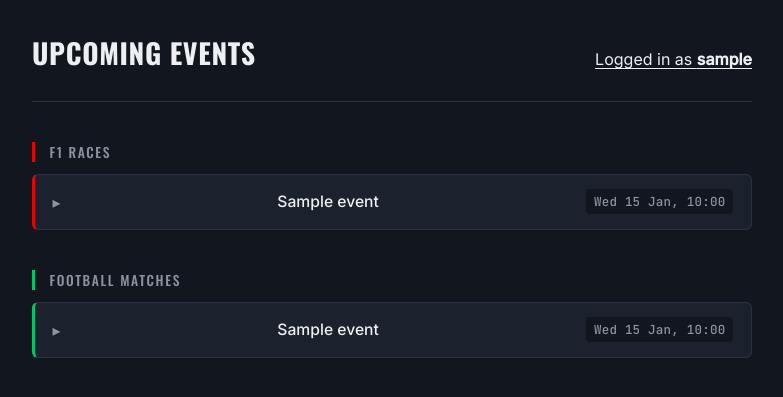
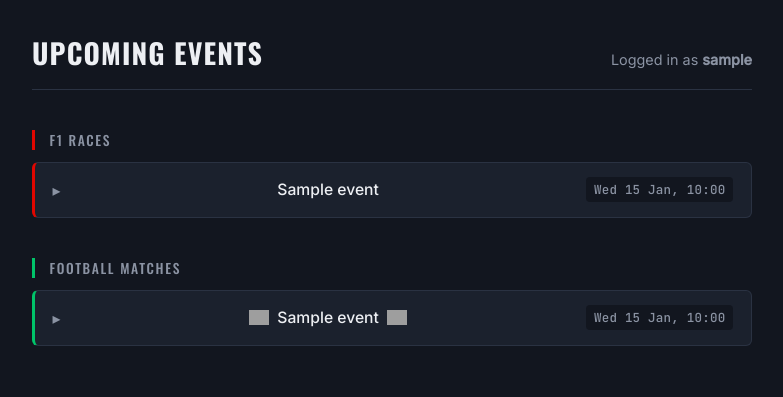
Before and after one commit to tmulwa1/Prediction-League-Tracker, a Flask app: template app/templates/index.html in a window 1280 px wide. Shown: the top 397 px of the page, without its empty margins (248-1031 px from the left). Run offline with Flask 3, Linux system fonts and the light colour scheme; tables that the repository leaves empty hold one stand-in row (values such as "Sample post"); the template is opened without the code that fills it: values that come from a table or form of the project are taken from there, most other values are stand-ins (such as "Sample title", 1, 10 or a date in 2020); grey boxes are pictures that could not be loaded.

Commit message:
Added team crests to event cards and some animation

```diff
--- a/app/static/css/style.css
+++ b/app/static/css/style.css
@@ -40,19 +40,26 @@
     font-family: 'Oswald', sans-serif;
     font-weight: 700;
     text-transform: uppercase;
-    letter-spacing: 0.04rem;
+    letter-spacing: 0.04em;
     font-size: 1.75rem;
     margin: 0;
 }
 
-/*User logged in*/
+/* Shows user logged in */
 .user-status {
+    font-size: 0.9rem;
+    color: var(--text-dim);
+    margin: 0;
+}
+
+.user-status a {
     color: var(--text);
     text-decoration: underline;
     text-underline-offset: 3px;
 }
 
-.user-status a:hover, .user-status a:focus-visible {
+.user-status a:hover,
+.user-status a:focus-visible {
     color: var(--football-accent);
 }
 
@@ -105,7 +112,8 @@
     border-left-color: var(--football-accent);
 }
 
-.event-card[open], .event-card:hover {
+.event-card[open],
+.event-card:hover {
     background: var(--surface-hover);
 }
 
@@ -140,6 +148,93 @@
     font-size: 0.98rem;
 }
 
+.event-teams {
+    display: inline-flex;
+    align-items: center;
+    gap: 0.5rem;
+}
+
+.team-crest {
+    width: 20px;
+    height: 20px;
+    object-fit: contain;
+    flex-shrink: 0;
+}
+
+/* F1 — a car sweeps across the card on hover */
+.event-card--f1 {
+    position: relative;
+}
+
+.event-card--f1::after {
+    content: '🏎️';
+    position: absolute;
+    top: 50%;
+    left: -2rem;
+    transform: translateY(-50%);
+    font-size: 1rem;
+    opacity: 0;
+    pointer-events: none;
+}
+
+.event-card--f1:hover::after {
+    animation: race-across 0.9s ease-in-out forwards;
+}
+
+@keyframes race-across {
+    0% {
+        left: -2rem;
+        opacity: 1;
+    }
+    90% {
+        opacity: 1;
+    }
+    100% {
+        left: 102%;
+        opacity: 0;
+    }
+}
+
+/* Football — the ball gets a little kick on hover */
+.event-card--football .event-summary::marker,
+.event-card--football .team-crest {
+    transition: transform 0.2s ease;
+}
+
+.event-card--football::before {
+    content: '⚽';
+    position: absolute;
+    top: 50%;
+    right: 0.9rem;
+    transform: translateY(-50%) scale(0.9);
+    font-size: 0.95rem;
+    opacity: 0;
+    pointer-events: none;
+}
+
+.event-card--football {
+    position: relative;
+}
+
+.event-card--football:hover::before {
+    animation: kick 0.5s ease-out forwards;
+}
+
+@keyframes kick {
+    0% {
+        opacity: 1;
+        transform: translateY(-50%) scale(0.9) translateX(0);
+    }
+    60% {
+        opacity: 1;
+        transform: translateY(-50%) scale(1.1) translateX(-1.4rem) rotate(-100deg);
+    }
+    100% {
+        opacity: 0;
+        transform: translateY(-50%) scale(0.9) translateX(-2.2rem) rotate(-160deg);
+    }
+}
+
 .event-date {
     font-family: 'JetBrains Mono', monospace;
     font-weight: 500;
@@ -169,6 +264,7 @@
     color: var(--text-dim);
 }
 
+/* Predict page */
 .predict-link {
     font-family: 'Oswald', sans-serif;
     font-weight: 500;
@@ -204,6 +300,7 @@
 @media (prefers-reduced-motion: reduce) {
     * {
         transition: none !important;
+        animation: none !important;
     }
 }
 
@@ -254,8 +351,9 @@
     margin-bottom: 0.4rem;
 }
 
-.form-group input, .form-group select {
-   width: 100%;
+.form-group input,
+.form-group select {
+    width: 100%;
     background: var(--bg);
     border: 1px solid var(--divider);
     border-radius: 4px;
@@ -265,12 +363,13 @@
     padding: 0.6rem 0.7rem;
 }
 
-.form-group input:focus-visible, .form-group select:focus-visible {
+.form-group input:focus-visible,
+.form-group select:focus-visible {
     outline: 2px solid var(--text);
     outline-offset: 1px;
 }
 
-/* Buttons */
+/* Button */
 .btn-submit {
     width: 100%;
     font-family: 'Oswald', sans-serif;
@@ -302,7 +401,7 @@
 .existing-prediction-note {
     background: var(--bg);
     border: 1px solid var(--divider);
-    border-left: 3px solid var(--f1-accent);
+    border-left: 3px solid var(--football-accent);
     border-radius: 4px;
     padding: 0.7rem 0.9rem;
     font-size: 0.85rem;
--- a/app/templates/index.html
+++ b/app/templates/index.html
@@ -38,15 +38,19 @@
         <section class="event-section event-section--football">
             <h2 class="section-label">Football Matches</h2>
             <div class="event-list">
-                {% for event in football_events %}
+                {% for card in football_cards %}
                 <details class="event-card event-card--football">
                     <summary class="event-summary">
-                        <span class="event-name">{{ event.name }}</span>
-                        <span class="event-date">{{ event.event_date.strftime('%a %d %b, %H:%M') }}</span>
+                        <span class="event-teams">
+                            {% if card.home_crest %}<img class="team-crest" src="{{ card.home_crest }}" alt="">{% endif %}
+                            <span class="event-name">{{ card.event.name }}</span>
+                            {% if card.away_crest %}<img class="team-crest" src="{{ card.away_crest }}" alt="">{% endif %}
+                        </span>
+                        <span class="event-date">{{ card.event.event_date.strftime('%a %d %b, %H:%M') }}</span>
                     </summary>
                     <div class="event-details">
-                        <p class="event-sport-tag">{{ event.sport }}</p>
-                        <a class="predict-link" href="{{ url_for('main.predict', event_id=event.id) }}">Make your prediction</a>
+                        <p class="event-sport-tag">{{ card.event.sport }}</p>
+                        <a class="predict-link" href="{{ url_for('main.predict', event_id=card.event.id) }}">Make your prediction</a>
                     </div>
                 </details>
                 {% endfor %}
```
Also changed, not shown: app/routes.py (+17 -1 lines), app/services/football_api.py (+20 -0 lines).
